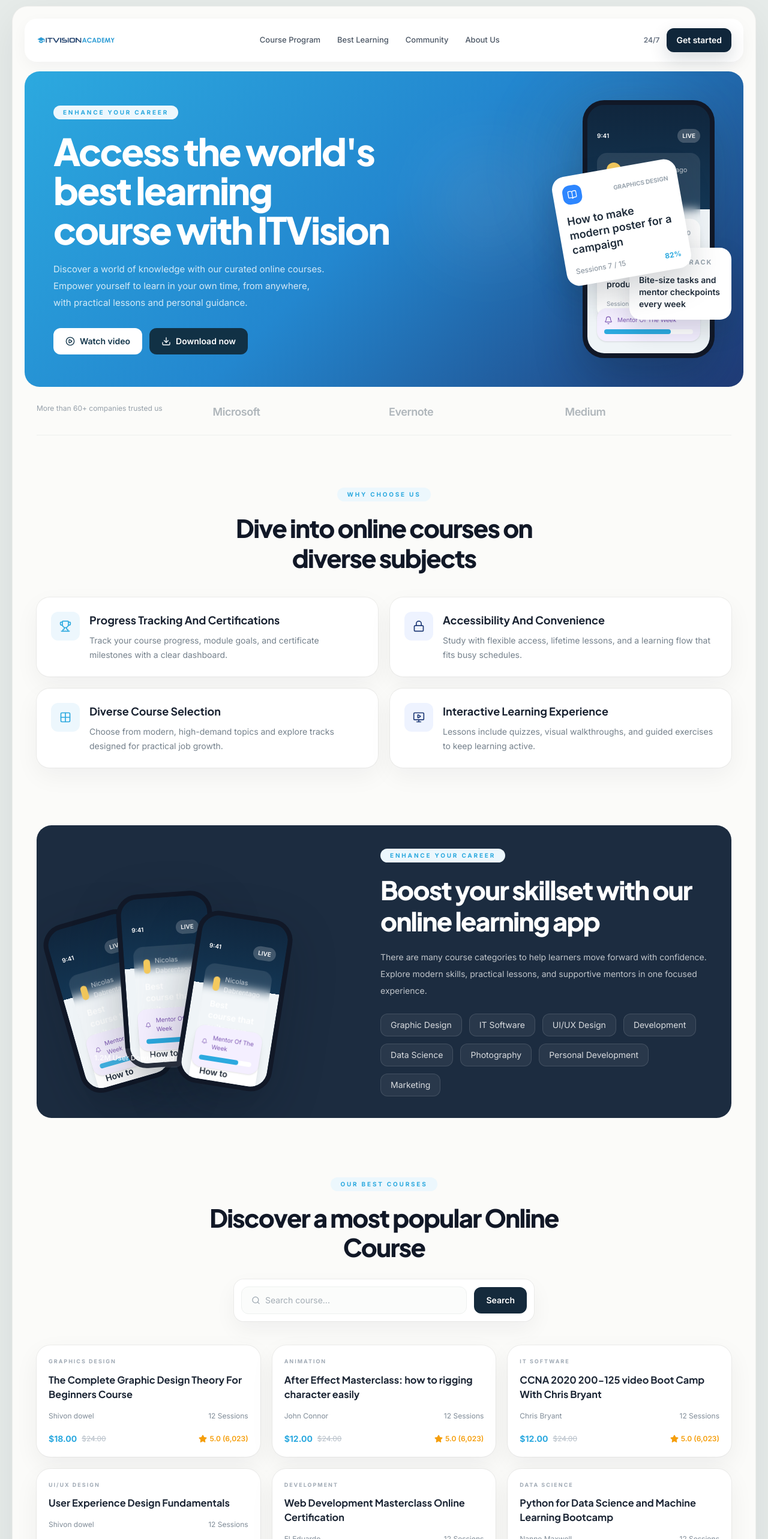
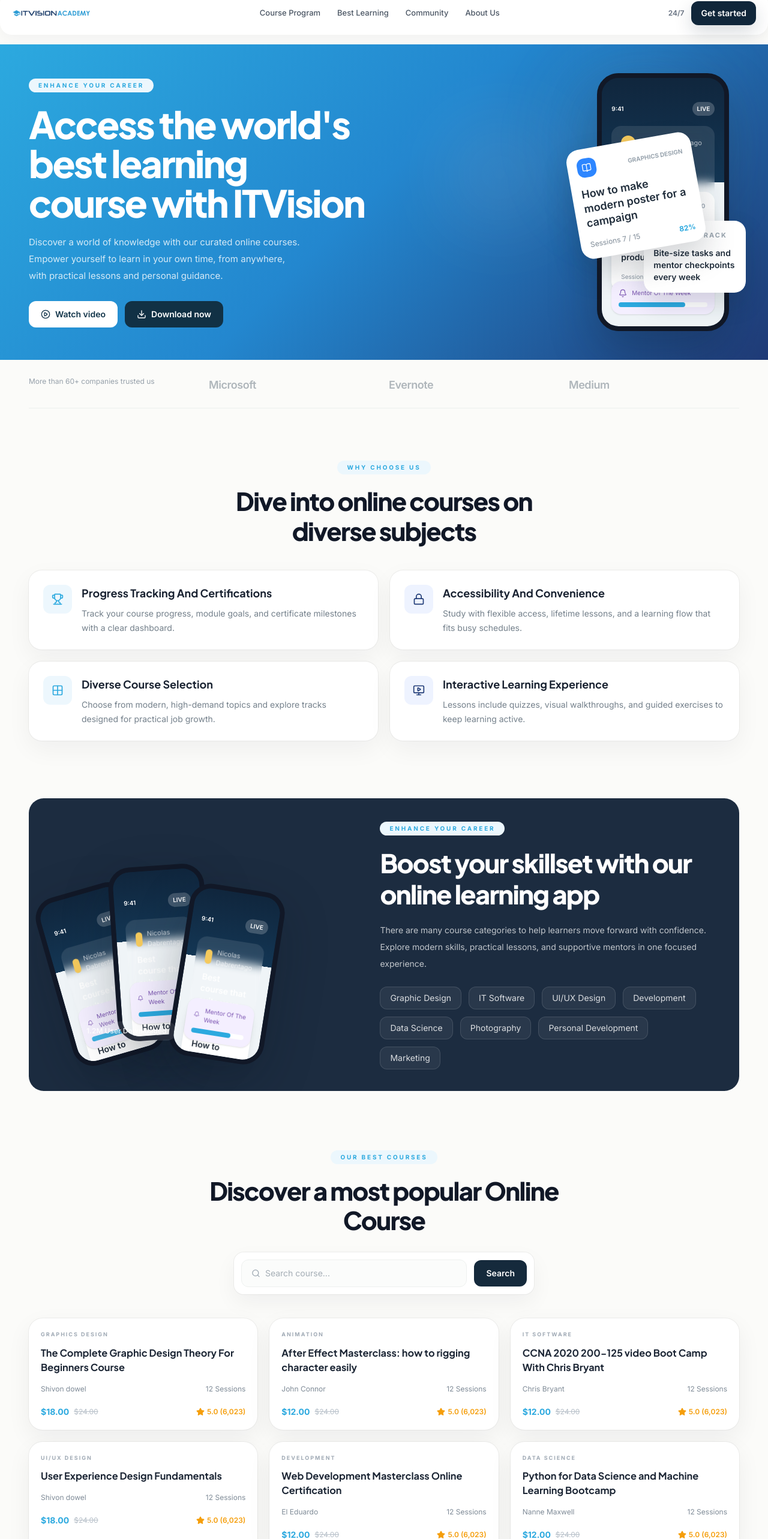
Before and after one commit to nijanthan-elangovan/ITVisonacademy-WEB, a Next.js app: page / in a window 1280 px wide. Shown: the part 14-2580 px from the top of the page at 60% size. Built offline with nearby package versions, Linux system fonts and the light colour scheme.

Commit message:
Remove outer homepage mockup padding

```diff
--- a/src/app/page.tsx
+++ b/src/app/page.tsx
@@ -248,10 +248,10 @@ function CourseCard({
 
 export default function Home() {
   return (
-    <main className="min-h-screen bg-[#e7ecea] px-3 py-4 text-[#1c2635] sm:px-5 sm:py-6">
-      <div className="mx-auto max-w-[1240px] rounded-[1.6rem] border border-black/5 bg-[#fbfbf9] p-3 shadow-[0_18px_70px_rgba(15,23,42,0.08)] sm:p-5">
+    <main className="min-h-screen bg-[#fbfbf9] text-[#1c2635]">
+      <div className="w-full bg-[#fbfbf9]">
         <header className="rounded-[1.25rem] bg-white px-5 py-4 shadow-[0_8px_26px_rgba(15,23,42,0.04)]">
-          <div className="flex items-center justify-between gap-4">
+          <div className="mx-auto flex max-w-[1240px] items-center justify-between gap-4">
             <div className="flex items-center gap-3">
               <Image src="/logo.png" alt="ITVision Academy" width={132} height={34} priority />
             </div>
@@ -275,8 +275,8 @@ export default function Home() {
           </div>
         </header>
 
-        <section className="mt-4 overflow-hidden rounded-[1.55rem] bg-[linear-gradient(135deg,#2ca9df_0%,#2387cf_48%,#203b77_100%)] px-6 py-8 text-white sm:px-10 sm:py-10 lg:px-12 lg:py-12">
-          <div className="grid gap-10 lg:grid-cols-[1.12fr_0.88fr] lg:items-center">
+        <section className="mt-4 overflow-hidden bg-[linear-gradient(135deg,#2ca9df_0%,#2387cf_48%,#203b77_100%)] px-6 py-8 text-white sm:px-10 sm:py-10 lg:px-12 lg:py-12">
+          <div className="mx-auto grid max-w-[1240px] gap-10 lg:grid-cols-[1.12fr_0.88fr] lg:items-center">
             <div>
               <SectionEyebrow>Enhance Your Career</SectionEyebrow>
               <h1 className="mt-5 max-w-[560px] text-4xl font-extrabold leading-[1.05] tracking-[-0.04em] sm:text-5xl lg:text-[3.9rem]">
@@ -347,8 +347,8 @@ export default function Home() {
           </div>
         </section>
 
-        <section className="px-2 py-7 sm:px-5">
-          <div className="grid gap-4 border-b border-[#edf0ee] pb-6 text-center sm:grid-cols-4 sm:text-left">
+        <section className="px-6 py-7 sm:px-10 lg:px-12">
+          <div className="mx-auto grid max-w-[1240px] gap-4 border-b border-[#edf0ee] pb-6 text-center sm:grid-cols-4 sm:text-left">
             <div className="text-xs text-[#96a0aa]">
               More than 60+ companies trusted us
             </div>
@@ -363,15 +363,15 @@ export default function Home() {
           </div>
         </section>
 
-        <section id="about" className="px-2 py-10 sm:px-5 sm:py-14">
-          <div className="text-center">
+        <section id="about" className="px-6 py-10 sm:px-10 sm:py-14 lg:px-12">
+          <div className="mx-auto max-w-[1240px] text-center">
             <SectionEyebrow>Why Choose Us</SectionEyebrow>
             <h2 className="mx-auto mt-5 max-w-[620px] text-3xl font-extrabold tracking-[-0.04em] text-[#111827] sm:text-[2.6rem]">
               Dive into online courses on diverse subjects
             </h2>
           </div>
 
-          <div className="mt-10 grid gap-5 md:grid-cols-2">
+          <div className="mx-auto mt-10 grid max-w-[1240px] gap-5 md:grid-cols-2">
             {features.map(({ icon: Icon, title, description, tint }) => (
               <article
                 key={title}
@@ -395,8 +395,8 @@ export default function Home() {
           </div>
         </section>
 
-        <section className="px-2 py-6 sm:px-5 sm:py-10">
-          <div className="overflow-hidden rounded-[1.55rem] bg-[#1c2c40] px-6 py-7 text-white sm:px-8 sm:py-9 lg:px-10">
+        <section className="px-6 py-6 sm:px-10 sm:py-10 lg:px-12">
+          <div className="mx-auto max-w-[1240px] overflow-hidden rounded-[1.55rem] bg-[#1c2c40] px-6 py-7 text-white sm:px-8 sm:py-9 lg:px-10">
             <div className="grid gap-10 lg:grid-cols-[0.95fr_1.05fr] lg:items-center">
               <div className="relative min-h-[320px]">
                 <div className="absolute left-0 top-16 rotate-[-16deg]">
@@ -438,8 +438,8 @@ export default function Home() {
           </div>
         </section>
 
-        <section id="courses" className="px-2 py-10 sm:px-5 sm:py-14">
-          <div className="text-center">
+        <section id="courses" className="px-6 py-10 sm:px-10 sm:py-14 lg:px-12">
+          <div className="mx-auto max-w-[1240px] text-center">
             <SectionEyebrow>Our Best Courses</SectionEyebrow>
             <h2 className="mx-auto mt-5 max-w-[660px] text-3xl font-extrabold tracking-[-0.04em] text-[#111827] sm:text-[2.6rem]">
               Discover a most popular Online Course
@@ -461,15 +461,15 @@ export default function Home() {
             </button>
           </div>
 
-          <div className="mt-10 grid gap-5 md:grid-cols-2 xl:grid-cols-3">
+          <div className="mx-auto mt-10 grid max-w-[1240px] gap-5 md:grid-cols-2 xl:grid-cols-3">
             {courses.map((course) => (
               <CourseCard key={course.title} {...course} />
             ))}
           </div>
         </section>
 
-        <section id="community" className="px-2 py-6 sm:px-5 sm:py-10">
-          <div className="grid gap-8 rounded-[1.45rem] bg-white p-6 shadow-[0_14px_40px_rgba(15,23,42,0.05)] ring-1 ring-black/5 lg:grid-cols-[0.95fr_1.05fr] lg:p-8">
+        <section id="community" className="px-6 py-6 sm:px-10 sm:py-10 lg:px-12">
+          <div className="mx-auto grid max-w-[1240px] gap-8 rounded-[1.45rem] bg-white p-6 shadow-[0_14px_40px_rgba(15,23,42,0.05)] ring-1 ring-black/5 lg:grid-cols-[0.95fr_1.05fr] lg:p-8">
             <div className="flex flex-col justify-center">
               <SectionEyebrow>Learn Smarter, Not Harder</SectionEyebrow>
               <h2 className="mt-5 max-w-[500px] text-3xl font-extrabold tracking-[-0.04em] text-[#111827] sm:text-[2.6rem]">
@@ -513,7 +513,7 @@ export default function Home() {
           </div>
         </section>
 
-        <section className="px-2 py-10 sm:px-5 sm:py-14">
+        <section className="px-6 py-10 sm:px-10 sm:py-14 lg:px-12">
           <div className="mx-auto max-w-[860px] text-center">
             <SectionEyebrow>Frequently Asked Questions</SectionEyebrow>
             <h2 className="mt-5 text-3xl font-extrabold tracking-[-0.04em] text-[#111827] sm:text-[2.6rem]">
@@ -555,8 +555,8 @@ export default function Home() {
           </div>
         </section>
 
-        <section id="download" className="px-2 pb-3 pt-6 sm:px-5">
-          <div className="relative overflow-hidden rounded-[1.55rem] bg-[linear-gradient(135deg,#2ca9df_0%,#2492d7_45%,#203b77_100%)] px-7 py-8 text-white sm:px-10 sm:py-10">
+        <section id="download" className="px-6 pb-3 pt-6 sm:px-10 lg:px-12">
+          <div className="mx-auto max-w-[1240px] overflow-hidden rounded-[1.55rem] bg-[linear-gradient(135deg,#2ca9df_0%,#2492d7_45%,#203b77_100%)] px-7 py-8 text-white sm:px-10 sm:py-10">
             <div className="grid gap-8 lg:grid-cols-[1.08fr_0.92fr] lg:items-center">
               <div>
                 <h2 className="max-w-[470px] text-3xl font-extrabold leading-tight tracking-[-0.04em] sm:text-[2.8rem]">
@@ -596,9 +596,9 @@ export default function Home() {
 
         <footer
           id="footer"
-          className="mt-4 rounded-[1.35rem] bg-[#18283a] px-6 py-8 text-white sm:px-8 sm:py-10"
+          className="mt-4 bg-[#18283a] px-6 py-8 text-white sm:px-8 sm:py-10 lg:px-12"
         >
-          <div className="grid gap-8 lg:grid-cols-[1.2fr_0.9fr_0.8fr_1fr]">
+          <div className="mx-auto grid max-w-[1240px] gap-8 lg:grid-cols-[1.2fr_0.9fr_0.8fr_1fr]">
             <div>
               <Image
                 src="/logo.png"
@@ -643,7 +643,7 @@ export default function Home() {
             </div>
           </div>
 
-          <div className="mt-8 flex flex-col gap-4 border-t border-white/10 pt-5 sm:flex-row sm:items-center sm:justify-between">
+          <div className="mx-auto mt-8 flex max-w-[1240px] flex-col gap-4 border-t border-white/10 pt-5 sm:flex-row sm:items-center sm:justify-between">
             <p className="text-xs text-white/45">Copyright © 2026 ITVision</p>
             <div className="flex items-center gap-3 text-white/60">
               <a
```
